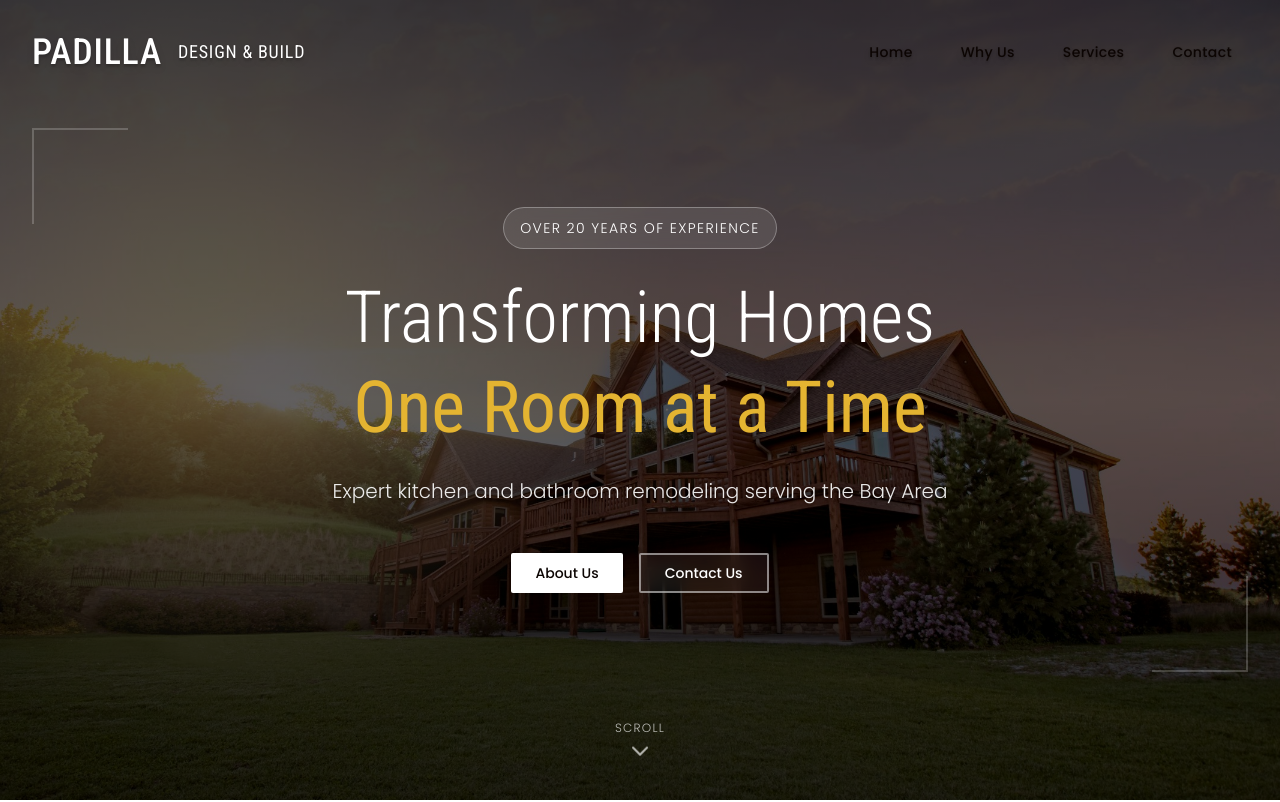
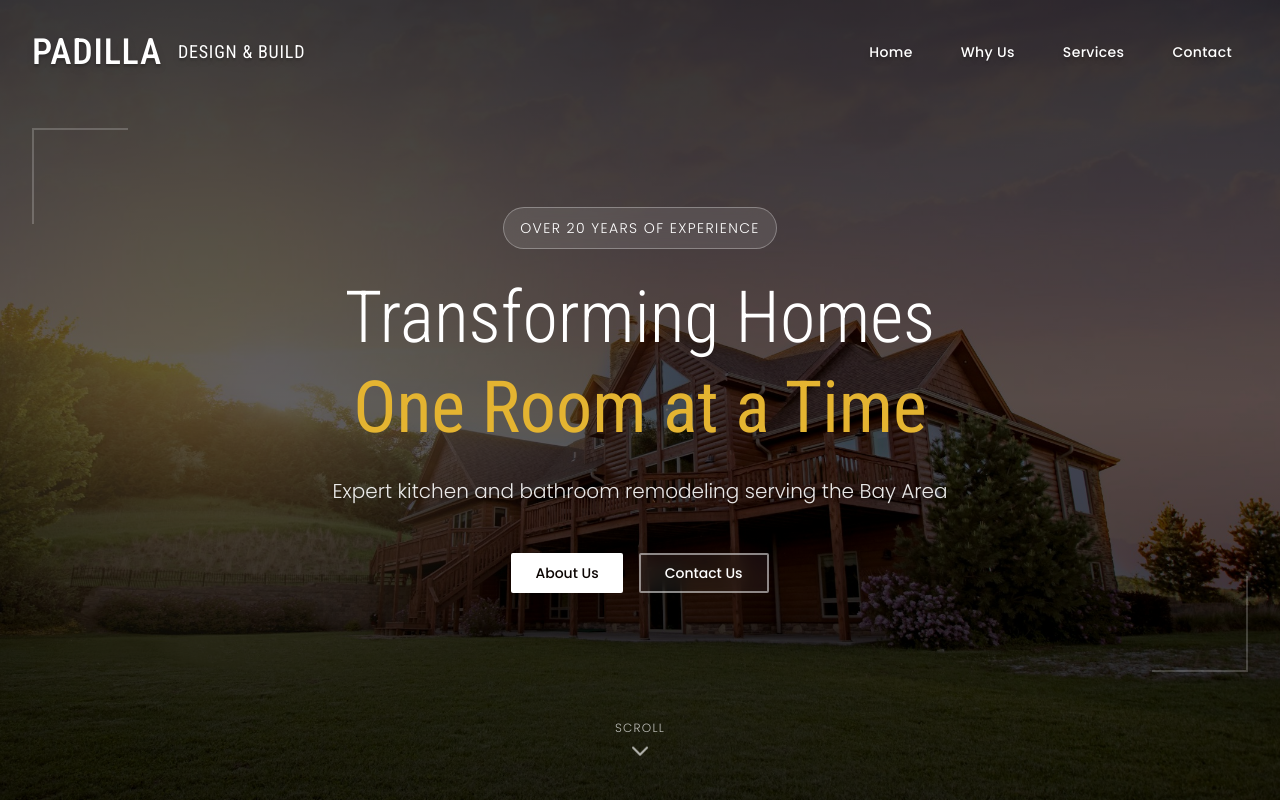
Before and after one commit to morganstovold/padilla-construction-website, a Next.js app: page / in a window 1280 px wide. Shown: the top 802 px of the page. Built offline with nearby package versions, Linux system fonts and the light colour scheme.

Commit message:
style: add white text color to desktop navbar links

```diff
--- a/components/Navbar.tsx
+++ b/components/Navbar.tsx
@@ -40,7 +40,7 @@ export default function Navbar() {
         variant: "link",
         className: mobile
           ? "group !no-underline relative justify-start p-0 font-medium text-lg tracking-wide hover:text-tertiary"
-          : "group !no-underline relative whitespace-nowrap font-medium text-base text-shadow-lg tracking-wide hover:text-tertiary",
+          : "group !no-underline relative whitespace-nowrap font-medium text-base text-shadow-lg text-white tracking-wide hover:text-tertiary",
       })}
     >
       <div className="absolute bottom-0 left-0 h-px w-0 bg-tertiary transition-all duration-300 group-hover:w-full" />
```
